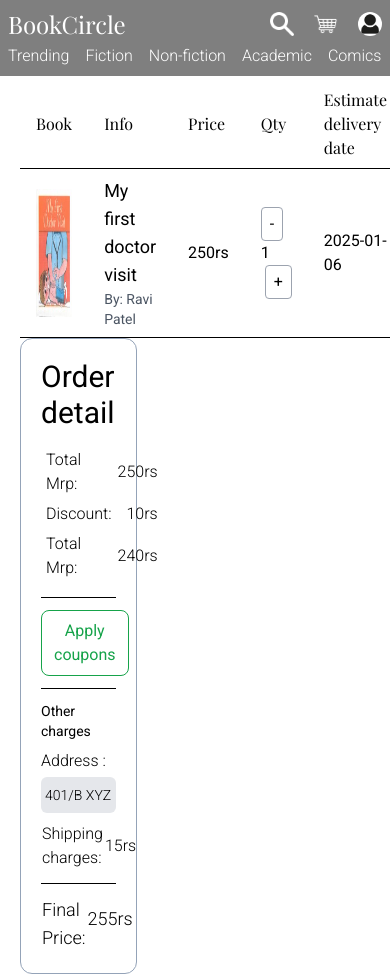
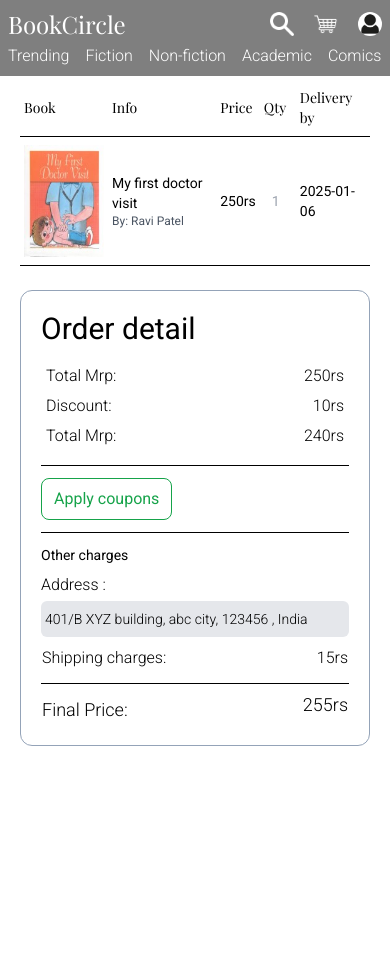
Before and after one commit to RaviPatel94/BookCirlce, a React (Vite) app: page /cart in a window 390 px wide. After the commit the page ends 924 px from the top, so only its background shows below. Built offline with nearby package versions, Linux system fonts and the light colour scheme; a web font is replaced by a local one.

Commit message:
responsive cart

```diff
--- a/src/Components/Cart.jsx
+++ b/src/Components/Cart.jsx
@@ -9,42 +9,40 @@ function Cart() {
   }
 
   return (
-    <div className='mt-20 w-screen px-5 flex flex-col sm:flex-row justify-between min-h-screen'>
-      <div className="w-[65%]">
-        <table className="table-auto w-full">
+    <div className='mt-20 w-screen px-5 flex flex-col md:flex-row md:justify-between min-h-screen gap-6'>
+      <div className="md:w-[65%]">
+        <table className="table-auto w-full h-max">
           <thead className='font-Playfair'>
-            <tr className="border-b border-black">
-              <th className="text-left px-4 py-2 font-light">Book</th>
-              <th className="text-left px-4 py-2 font-light">Info</th>
-              <th className="text-left px-4 py-2 font-light">Price</th>
-              <th className="text-left px-4 py-2 font-light">Qty</th>
-              <th className="text-left px-4 py-2 font-light">Estimate delivery date</th>
+            <tr className="border-b border-black text-sm sm:text-lg">
+              <th className="text-left px-1 sm:px-4 py-2 font-light">Book</th>
+              <th className="text-left px-1 sm:px-4 py-2 font-light">Info</th>
+              <th className="text-left px-1 sm:px-4 py-2 font-light">Price</th>
+              <th className="text-left px-1 sm:px-4 py-2 font-light">Qty</th>
+              <th className="text-left px-1 sm:px-4 py-2 font-light">Delivery by</th>
             </tr>
           </thead>
-          <tbody>
-            <tr className="border-b border-black">
-              <td className="px-4 py-2">
-                <img src="/images/book1.jpg" alt="Book Cover" className="h-32 w-auto" />
+          <tbody className='h-full'>
+            <tr className="border-b border-black h-full">
+              <td className="px-1 sm:px-4 py-2">
+                <img src="/images/book1.jpg" alt="Book Cover" className=" h-28 grid3:h-32 w-auto" />
               </td>
-              <td className="px-4 py-2">
+              <td className="px-1 sm:px-4 py-2">
                 <div>
-                  <p className="text-lg text-light">My first doctor visit</p>
-                  <h3 className="text-sm text-gray-600">By: Ravi Patel</h3>
+                  <p className=" text-sm grid3:text-base sm:text-lg text-light">My first doctor visit</p>
+                  <h3 className="text-xs text-gray-600">By: Ravi Patel</h3>
                 </div>
               </td>
-              <td className="px-4 py-2">250rs</td>
-              <td className="px-4 py-2 ">
-                <button className="border border-gray-400 px-2 py-1 mr-1 rounded">-</button>
-                <span>1</span>
-                <button className="border border-gray-400 px-2 py-1 ml-1 rounded">+</button>
+              <td className="px-1 sm:px-4 py-2 text-sm grid3:text-lg">250rs</td>
+              <td className="px-1 sm:px-4 py-2  ">
+                <input type="number" name="" id="" placeholder='1' className=' w-7 outline-none text-sm grid3:text-lg px-2 py-2 hover:bg-gray-200' />
               </td>
-              <td className="px-4 py-2">{getDateFiveDaysAhead()}</td>
+              <td className=" px-1 sm:px-4 py-2 text-sm grid3:text-lg">{getDateFiveDaysAhead()}</td>
             </tr>
           </tbody>
         </table>
       </div>
 
-        <div className='w-4/12 h-max px-5 py-5 border rounded-xl border-slate-400 '>
+        <div className='md:w-4/12 h-max px-5 py-5 border rounded-xl border-slate-400 '>
           <p className='text-3xl'>Order detail</p>
           <table className='border-separate border-spacing-1 mt-3 text-base mb-3 font-light w-full'>
             <tbody>
--- a/src/index.css
+++ b/src/index.css
@@ -7,3 +7,9 @@
     -ms-overflow-style: none;
     scrollbar-width: none;
   }
+
+input::-webkit-outer-spin-button,
+input::-webkit-inner-spin-button {
+    -webkit-appearance: none;
+    margin: 0;
+}
--- a/tailwind.config.js
+++ b/tailwind.config.js
@@ -12,7 +12,7 @@ export default {
       },
       screens:{
         'grid3': '500px',
-        'grid2': '360px',
+        'grid2': '365px',
       },
     },
   },
```
